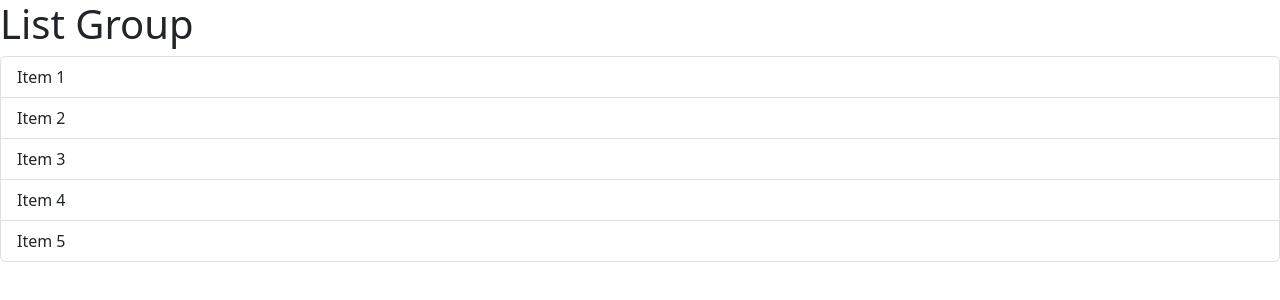
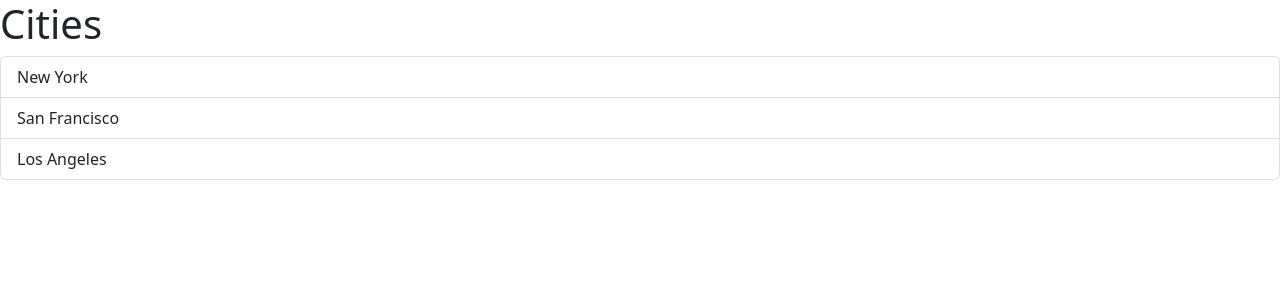
Before and after one commit to HR-Fahim/React-Practice-Code, a React (Vite) app in the folder react-app/: page / in a window 1280 px wide. Shown: the top 300 px of the page. Built offline with nearby package versions, Linux system fonts and the light colour scheme.

Commit message:
refactor: Update ListGroup component to use dynamic rendering

```diff
--- a/react-app/src/App.tsx
+++ b/react-app/src/App.tsx
@@ -2,9 +2,18 @@ import ListGroup from "./components/ListGroup";
 
 function App() {
   //JSX: JavaScript XML
+  const items = ["New York", "San Francisco", "Los Angeles"];
+  let handleSelectItem = (item: string) => {
+    console.log(item);
+  };
+
   return (
     <div>
-      <ListGroup></ListGroup>
+      <ListGroup
+        items={items}
+        heading={"Cities"}
+        onSelectItem={handleSelectItem}
+      />
     </div>
   );
 }
--- a/react-app/src/components/ListGroup.tsx
+++ b/react-app/src/components/ListGroup.tsx
@@ -1,7 +1,14 @@
+import { useState } from "react";
 import { Fragment } from "react/jsx-runtime";
 
-function ListGroup() {
-  const items = ["Item 1", "Item 2", "Item 3", "Item 4", "Item 5"];
+interface ListGroupProps {
+  items: string[];
+  heading: string;
+  onSelectItem: (item: string) => void;
+}
+
+function ListGroup({ items, heading, onSelectItem }: ListGroupProps) {
+  // const items = ["Item 1", "Item 2", "Item 3", "Item 4", "Item 5"];
 
   if (items.length === 0) {
     // if no items
@@ -12,9 +19,19 @@ function ListGroup() {
   //   return items.length > 3;
   // };
 
+  // const eventHandler = () => {
+  //   console.log(event);
+  // };
+
+  const [selectedItem, setSelectedItem] = useState(-1);
+
+  // console.log(
+  //   "selectedItem = " + selectedItem + " setSelectedItem = " + setSelectedItem
+  // );
+
   return (
     <Fragment>
-      <h1>List Group</h1>
+      <h1>{heading}</h1>
       {/* {items.length === 0 ? <h1>No Items Found</h1> : null} */}
       {/* {getMessage() ? <h1>True</h1> : <h1>False</h1>} */}
       <ul className="list-group">
@@ -23,10 +40,22 @@ function ListGroup() {
         <li className="list-group-item">Item 3</li>
         <li className="list-group-item">Item 4</li>
         <li className="list-group-item">Item 5</li> */}
-        {items.map((item) => (
+        {items.map((item, index) => (
           <li
-            className="list-group-item"
+            className={
+              selectedItem === index
+                ? "list-group-item active"
+                : "list-group-item"
+            }
             key={item /* unique key & in real world use id such as item.id*/}
+            onClick={
+              // () => console.log(item)
+              // console.log(index)
+              () => {
+                setSelectedItem(index);
+                onSelectItem(item);
+              }
+            }
           >
             {item}
           </li>
```
